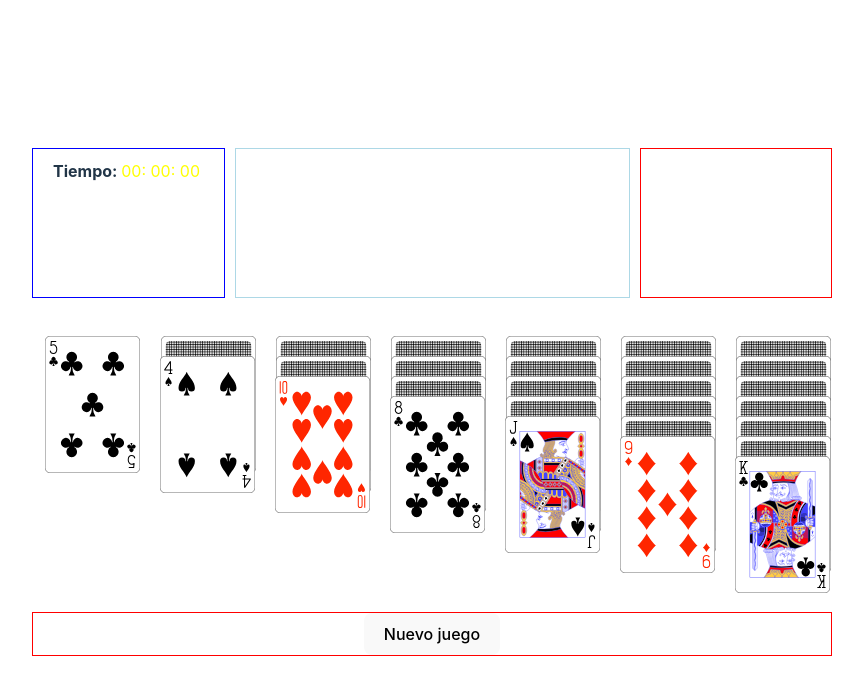
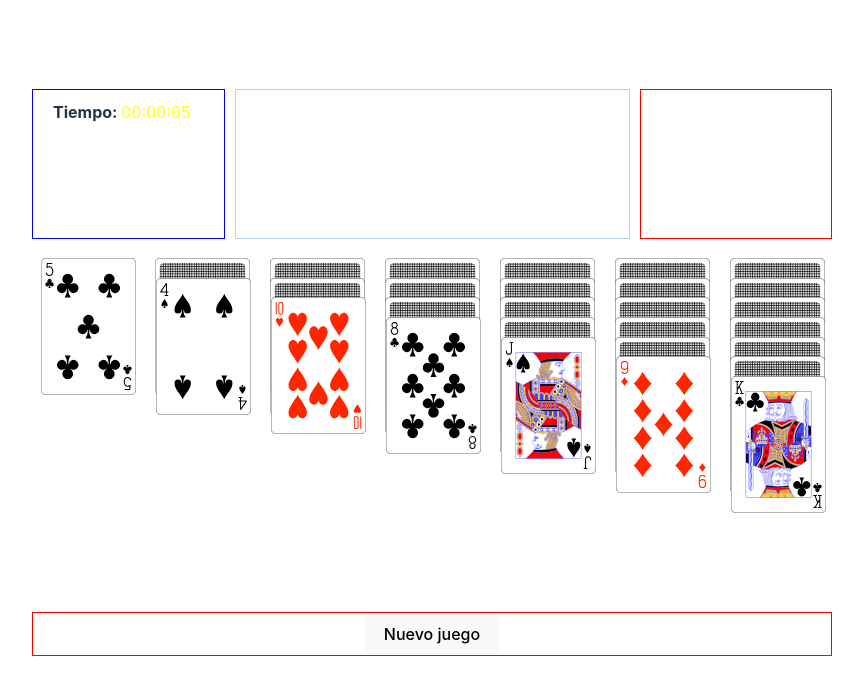
Before and after one commit to JeanfrancoPCI/solitaire-vite-app, a website built with Vite: page index.html in a window 1280 px wide. Shown: the top 691 px of the page, without its empty margins (208-1071 px from the left). Built offline with nearby package versions, Linux system fonts and the light colour scheme.

Commit message:
Realizadas refactorizaciones aplicando POO. Avance de eventos para drag & drop

```diff
--- a/main.js
+++ b/main.js
@@ -2,7 +2,7 @@ import './style.css';
 import javascriptLogo from './javascript.svg';
 import viteLogo from '/vite.svg';
 import { renderMenuButtons } from './src/presentation/menu-buttons/render-menu-buttons';
-import { game } from './src/presentation/game/render-game';
+import { renderGame } from './src/presentation/game/render-game';
 
 document.querySelector('#app').innerHTML = `
   <div class="app">
@@ -26,4 +26,4 @@ document.querySelector('#app').innerHTML = `
 const menuButtons = document.querySelector('.menu-buttons');
 const divGame = document.querySelector('.game');
 renderMenuButtons(menuButtons);
-game(divGame);
+renderGame(divGame);
--- /dev/null
+++ b/src/models/column.js
@@ -0,0 +1,8 @@
+
+export class Column {
+
+    constructor( position, cards ) {
+        this.position = position;
+        this.cards = cards;
+    }
+}
--- a/src/models/deck.js
+++ b/src/models/deck.js
@@ -2,8 +2,6 @@ import { Card } from "./card";
 import { Signs, Specials } from "./enums";
 
 export class Deck {
-
-    cards;
 
     constructor() {
         this.cards = this.fillCards();
--- /dev/null
+++ b/src/models/game.js
@@ -0,0 +1,46 @@
+import { Timer } from "./timer";
+import { Deck } from "./deck";
+import { Signs } from "./enums";
+import { Group } from "./group";
+import { Column } from "./column";
+
+export class Game {
+
+    timer;
+    deck;
+    cards;
+    columns;
+    groups;
+
+    constructor() {
+        this.timer = new Timer();
+        this.deck = new Deck();
+        this.cards = [];
+        this.groups = [];
+        this.createGroups();
+        this.columns = [];
+        this.distributeColumns();
+    }
+
+    createGroups() {
+        for (let i = 0; i < 4; i++) {
+            this.groups.push(new Group(i, Signs[i]));
+        }
+    }
+
+    distributeColumns() {
+        for (let i = 1; i <= 7; i++) {
+            let cards = this.createColumnCards(i);
+            this.columns.push(new Column(i, cards));
+        }
+    }
+
+    createColumnCards( column ) {
+        let cards = [];
+        for(let i = 0; i < column; i++) {
+            cards.push(this.deck.cards.pop());
+        }
+        cards[cards.length - 1].isVisible = true;
+        return cards;
+    }
+}
--- /dev/null
+++ b/src/models/group.js
@@ -0,0 +1,11 @@
+
+export class Group {
+
+    cards;
+
+    constructor(position, sign) {
+        this.position = position;
+        this.sign = sign;
+        this.cards = [];
+    }
+}
--- /dev/null
+++ b/src/models/timer.js
@@ -0,0 +1,46 @@
+
+export class Timer {
+
+    start;
+    end;
+    isFinish;
+
+    constructor() {
+        this.seconds = 0;
+        this.minutes = 0;
+        this.hours = 0;
+        this.isFinish = false;
+    }
+
+    init(divElement) {
+        this.start = new Date();
+        let timer = setInterval(() => {
+            this.tick();
+            divElement.innerHTML = this.toString();
+
+            if ( this.isFinish ) {
+                clearInterval(timer);
+            }
+        }, 1000);
+    }
+
+    stop() {
+        this.end = new Date();
+    }
+
+    tick() {
+        if (this.seconds == 59) {
+            if (this.minutes == 59) {
+                this.hours++;
+                this.minutes = 0;
+            } else
+                this.minutes++;
+            this.seconds = 0;
+        } else
+            this.seconds++;
+    }
+
+    toString() {
+        return `${ String(this.hours).padStart(2, '0') }:${ String(this.minutes).padStart(2, '0') }:${ String(this.seconds).padStart(2, '0') }`;
+    }
+}
--- a/src/presentation/cards/card.css
+++ b/src/presentation/cards/card.css
@@ -1,11 +1,3 @@
-
-.cards {
-    display: grid;
-    grid-template-columns: repeat(7, minmax(auto, 1fr));
-    grid-template-rows: 1fr;
-    grid-gap: 5px;
-    width: 100%;
-}
 
 .card-column {
     position: relative;
@@ -21,11 +13,11 @@
 }
 
 .front {
-    margin-left: 10px;
+    margin-left: 5px;
 }
 
 .back {
-    /* margin-left: -2px; */
+    margin-left: 5px;
     transform: rotateY(180deg);
 }
 
@@ -37,44 +29,3 @@
     width: 95px;
     height: 137px;
 }
-
-.column-1 {
-    grid-column: 1;
-    grid-row: 1;
-}
-
-.column-2 {
-    grid-column: 2;
-    grid-row: 1;
-}
-
-/*
-.column-2 ~ .column-2 {
-    margin-top: 20px;
-} */
-
-.column-3 {
-    grid-column: 3;
-    grid-row: 1;
-}
-
-
-.column-4 {
-    grid-column: 4;
-    grid-row: 1;
-}
-
-.column-5 {
-    grid-column: 5;
-    grid-row: 1;
-}
-
-.column-6 {
-    grid-column: 6;
-    grid-row: 1;
-}
-
-.column-7 {
-    grid-column: 7;
-    grid-row: 1;
-}
--- a/src/presentation/cards/render-card-column.js
+++ /dev/null
@@ -1,75 +0,0 @@
-import { Card } from '../../models/card';
-import './card.css';
-
-const pathAssetsCards = '../assets/cards';
-const svgBackCover = 'back-black.svg';
-
-export const renderCardColumn = ( card ) => {
-
-    let cardDiv = document.createElement('div');
-    cardDiv.setAttribute('data-id', card.value + card.sign)
-
-    if ( !card.isVisible) {
-        createBackCover(cardDiv);
-        cardDiv.classList.add('flipCard');
-    } else {
-        createFrontCover(card.value, card.sign, cardDiv);
-    }
-
-    cardDiv.addEventListener('click', () => flipCard(cardDiv, card.value + card.sign));
-    return cardDiv;
-}
-
-const flipCard = (cardDiv, id) => {
-    let element;
-    let sign = id.substring(id.length - 1);
-    let value = id.replace(sign, '');
-    if (!cardDiv.classList.contains('flipCard')) {
-        element = 'front';
-        createBackCover(cardDiv);
-        cardDiv.getElementsByClassName('back')[0].setAttribute('data-id', id);
-        id = ''
-    } else {
-        element = 'back';
-        createFrontCover(value, sign, cardDiv);
-    }
-    removePreviousChild(cardDiv, element)
-    cardDiv.setAttribute('data-id',id);
-    cardDiv.classList.toggle('flipCard');
-    return cardDiv;
-}
-
-const createFrontCover = ( value, sign, divElement ) => {
-    const front = document.createElement('div');
-    front.classList.add('front');
-
-    const imgFront = document.createElement('img');
-    imgFront.setAttribute('src', pathAssetsCards + '/' + value + sign + '.svg');
-
-    front.appendChild(imgFront);
-    divElement.append(front);
-}
-
-const createBackCover = ( divElement ) => {
-    const back = document.createElement('div');
-    back.classList.add('back');
-
-    const imgBack = document.createElement('img');
-    imgBack.setAttribute('src', pathAssetsCards + '/' + svgBackCover);
-
-    back.appendChild(imgBack);
-    divElement.append(back);
-}
-
-const removePreviousChild = ( divElement, classCss ) => {
-    const element = divElement.getElementsByClassName(classCss)[0];
-    setTimeout(()=>{
-        divElement.removeChild(element);
-    }, 100)
-}
-
-// const getIdCard = ( divElement ) => {
-//     return !divElement.getAttribute('data-id') ?
-//         divElement.getElementsByClassName('back')[0].getAttribute('data-id') :
-//         divElement.getAttribute('data-id');
-// }
--- /dev/null
+++ b/src/presentation/cards/render-card.js
@@ -0,0 +1,79 @@
+import './card.css'
+
+const pathAssetsCards = '../assets/cards';
+const svgBackCover = 'back-black.svg';
+
+export const renderCard = ( card ) => {
+    let cardDiv = document.createElement('div');
+    cardDiv.classList.add('card-column');
+    cardDiv.setAttribute('data-id', card.value + card.sign)
+
+    if ( !card.isVisible) {
+        createBackCover(cardDiv);
+        cardDiv.classList.add('flipCard');
+    } else {
+        createFrontCover(card.value + card.sign, cardDiv);
+    }
+    return cardDiv;
+}
+
+const createFrontCover = ( id, divElement ) => {
+    const front = document.createElement('div');
+    front.classList.add('front');
+
+    const imgFront = document.createElement('img');
+    imgFront.setAttribute('src', pathAssetsCards + '/' + id + '.svg');
+
+    front.appendChild(imgFront);
+    divElement.append(front);
+}
+
+const createBackCover = ( divElement ) => {
+    const back = document.createElement('div');
+    back.classList.add('back');
+
+    const imgBack = document.createElement('img');
+    imgBack.setAttribute('src', pathAssetsCards + '/' + svgBackCover);
+
+    back.appendChild(imgBack);
+    divElement.append(back);
+}
+
+
+// const images = document.querySelectorAll("img");
+// const containers = document.querySelectorAll(".container");
+
+// images.forEach((image) => {
+//   image.addEventListener("dragstart", dragStart);
+//   image.addEventListener("dragend", dragEnd);
+// });
+
+// containers.forEach((container) => {
+//   container.addEventListener("dragover", dragOver);
+//   container.addEventListener("drop", drop);
+// });
+
+// function dragStart(event) {
+//   event.dataTransfer.setData("draggedImageId", event.target.id);
+//   setTimeout(() => event.target.classList.toggle("hidden"));
+// }
+
+// function dragEnd(event) {
+//   event.target.classList.toggle("hidden");
+// }
+
+// function dragOver(event) {
+//   event.preventDefault();
+// }
+
+// function drop(event) {
+//   const draggedImageId = event.dataTransfer.getData("draggedImageId");
+//   const draggedImage = document.getElementById(draggedImageId);
+//   const fromContainer = draggedImage.parentNode;
+//   const toContainer = event.currentTarget;
+
+//   if (toContainer !== fromContainer) {
+//     fromContainer.appendChild(toContainer.firstElementChild);
+//     toContainer.appendChild(draggedImage);
+//   }
+// }
--- /dev/null
+++ b/src/presentation/columns/columns.css
@@ -0,0 +1,22 @@
+
+.columns {
+    display: grid;
+    grid-template-columns: repeat(7, minmax(auto, 1fr));
+    grid-template-rows: 1fr;
+    grid-gap: 5px;
+    width: 100%;
+    height: 100%;
+}
+
+.column-grid {
+    display: grid;
+    grid-template-columns: 1fr;
+    grid-template-rows: repeat(6, minmax(auto, 1fr)) 150px;
+    grid-gap: 15px;
+    height: 100%;
+    border: 1px solid white;
+}
+
+.pointed {
+    border: 2px dotted white;
+}
--- /dev/null
+++ b/src/presentation/columns/render-column.js
@@ -0,0 +1,48 @@
+import { renderCard } from '../cards/render-card';
+import './columns.css';
+
+export const renderColumnCards = ( divElement, columns ) => {
+    for (let i = 0; i < columns.length; i++) {
+        let divColumn = document.createElement('div');
+        divColumn.classList.add('column-grid');
+        for (let card of columns[i].cards) {
+            divColumn.append(renderCard(card));
+        }
+        divColumn.addEventListener('dragover', () => dragOver(event, columns));
+        divElement.append(divColumn);
+    }
+}
+
+const dragOver = (event, columns) => {
+    const  newColumn = event.currentTarget;
+    console.log(newColumn);
+    // event.dataTransfer.setData("column", event.target.id);
+    event.preventDefault();
+}
+
+// const drop = (event, column) => {
+//     const cardId = event.dataTransfer.getData("cardId");
+//     const cardDiv = document.querySelector(`[data-id="${ cardId }"]`);
+//     const columnDivParent = cardDiv.parentNode();
+//     const positionColumn = columnDivParent.classList.
+//     const columnDivFor = event.currentTarget;
+
+//     if ()
+// }
+
+// function drop(event) {
+//   const draggedImageId = event.dataTransfer.getData("draggedImageId");
+//   const draggedImage = document.getElementById(draggedImageId);
+//   const fromContainer = draggedImage.parentNode;
+//   const toContainer = event.currentTarget;
+
+//   if (toContainer !== fromContainer) {
+//     fromContainer.appendChild(toContainer.firstElementChild);
+//     toContainer.appendChild(draggedImage);
+//   }
+// }
+
+// containers.forEach((container) => {
+//   container.addEventListener("dragover", dragOver);
+//   container.addEventListener("drop", drop);
+// });
--- a/src/presentation/deck/render-deck.js
+++ b/src/presentation/deck/render-deck.js
@@ -1,46 +1,44 @@
 import { Deck } from '../../models/deck';
-import { renderCardColumn } from '../cards/render-card-column';
 
 let deck;
 
-export const renderDeck = (deckElement, cardsElement) => {
-    deck = new Deck();
-    distributeGroups(deck);
-    renderColumns(deck, cardsElement);
+export const renderDeck = (deckElement, deck) => {
+    // distributeGroups(deck);
+    // renderColumns(deck, cardsElement);
 }
 
-const distributeGroups = ( deck ) => {
+// const distributeGroups = ( deck ) => {
 
-    for (let i = 1; i <= 7; i++) {
-        deck["column-" + i] = createColumnCards(deck, i);
-    }
-}
+//     for (let i = 1; i <= 7; i++) {
+//         deck["column-" + i] = createColumnCards(deck, i);
+//     }
+// }
 
-const createColumnCards = ( deck, column ) => {
+// const createColumnCards = ( deck, column ) => {
 
-    let cards = [];
-    for(let i = 0; i < column; i++) {
-        cards.push(deck.cards.pop());
-    }
-    cards[cards.length - 1].isVisible = true;
-    return cards;
-}
+//     let cards = [];
+//     for(let i = 0; i < column; i++) {
+//         cards.push(deck.cards.pop());
+//     }
+//     cards[cards.length - 1].isVisible = true;
+//     return cards;
+// }
 
-const renderColumns = ( deck, cardsElement ) => {
+// const renderColumns = ( deck, cardsElement ) => {
 
-    let margin = 20;
-    let cards = [];
-    let cardDiv;
-    for (let i = 1; i <= 7; i++) {
-        cards = deck["column-" + i];
-        for (let j = 0; j < cards.length; j++) {
-            cardDiv = renderCardColumn(cards[j]);
-            cardDiv.classList.add('card-column');
-            cardDiv.classList.add(`column-${i}`);
-            cardDiv.setAttribute('z-index', j+1);
-            cardDiv.style.marginTop = (j + 1) * margin + 'px';
+//     let margin = 20;
+//     let cards = [];
+//     let cardDiv;
+//     for (let i = 1; i <= 7; i++) {
+//         cards = deck["column-" + i];
+//         for (let j = 0; j < cards.length; j++) {
+//             cardDiv = renderCardColumn(cards[j]);
+//             cardDiv.classList.add('card-column');
+//             cardDiv.classList.add(`column-${i}`);
+//             cardDiv.setAttribute('z-index', j+1);
+//             cardDiv.style.marginTop = (j + 1) * margin + 'px';
 
-            cardsElement.append(cardDiv);
-        }
-    }
-}
+//             cardsElement.append(cardDiv);
+//         }
+//     }
+// }
--- a/src/presentation/game/game.css
+++ b/src/presentation/game/game.css
@@ -27,7 +27,7 @@
     border: 1px solid red;
 }
 
-.cards {
+.columns {
     grid-column: 1 / 5;
     grid-row: 2;
     border: 1px solid white;
--- a/src/presentation/game/game.html
+++ b/src/presentation/game/game.html
@@ -9,7 +9,7 @@
     <div class="deck">
 
     </div>
-    <div class="cards">
+    <div class="columns">
 
     </div>
 </div>
--- a/src/presentation/game/render-game.js
+++ b/src/presentation/game/render-game.js
@@ -1,32 +1,23 @@
 import html  from "./game.html?raw";
 import './game.css';
-import { timerComponent } from "../timer/reder-timer";
+import { renderTimer } from "../timer/render-timer";
 import { renderDeck } from "../deck/render-deck";
+import { renderColumnCards } from "../columns/render-column";
+import { Game } from "../../models/game";
 
-export const game = ( element ) => {
+let game;
+
+export const renderGame = ( element ) => {
 
     element.innerHTML = html;
-    const timer = document.querySelector('.timer');
-    const cards = document.querySelector('.cards');
-    const deck = document.querySelector('.deck');
-    timerComponent(timer);
+    const timerDiv = document.querySelector('.timer');
+    const columnsDiv = document.querySelector('.columns');
+    const deckDiv = document.querySelector('.deck');
 
-    // const card = new Card('Q','H');
-    // const card2 = new Card('10','C');
-    // const card3 = new Card('A','S');
-    // const card4 = new Card('9','D');
-    // const card5 = new Card('3','C');
-    // const card6 = new Card('2','S');
-    // const card7 = new Card('K','D');
-    // const card8 = new Card('5','H');
-    // renderCard(cards, card);
-    // renderCard(cards, card2);
-    // renderCard(cards, card3);
-    // renderCard(cards, card4);
-    // renderCard(cards, card5);
-    // renderCard(cards, card6);
-    // renderCard(cards, card7);
-    // renderCard(cards, card8);
+    game = new Game();
 
-    renderDeck(deck, cards);
+    renderTimer(timerDiv, game.timer);
+    renderDeck(deckDiv, game.deck);
+    renderColumnCards(columnsDiv, game.columns);
+
 };
--- a/src/presentation/timer/reder-timer.js
+++ /dev/null
@@ -1,54 +0,0 @@
-import './timer.css';
-
-let time;
-let hours = 0;
-let minutes = 0;
-let seconds = 0;
-let isFinish = false;
-
-let spanTimeLeft;
-
-export const timerComponent = ( element) => {
-
-    const labelTime = document.createElement('label');
-    labelTime.innerHTML = 'Tiempo: ';
-    spanTimeLeft = document.createElement('span');
-
-    element.append(labelTime);
-
-    updateTime(spanTimeLeft);
-    element.append(spanTimeLeft);
-    // initTime(spanTimeLeft);
-}
-
-const updateTime = ( element ) => {
-    time = `${ String(hours).padStart(2, '0') }:
-            ${ String(minutes)  .padStart(2, '0') }:
-            ${ String(seconds)  .padStart(2, '0') }`;
-    element.innerHTML = `${ time }`;
-}
-
-
-const initTime = ( element ) => {
-
-    let timer = setInterval(() => {
-        if (seconds === 59) {
-            if ( minutes === 59) {
-                hours++;
-                minutes = 0;
-            }
-            else {
-                minutes++;
-            }
-            seconds = 0;
-        } else {
-            seconds++;
-        }
-
-        updateTime( element );
-
-        if ( isFinish ) {
-            clearInterval(timer);
-        }
-    }, 1000);
-};
--- /dev/null
+++ b/src/presentation/timer/render-timer.js
@@ -0,0 +1,13 @@
+import './timer.css';
+
+export const renderTimer = ( element, timer) => {
+
+    const labelTime = document.createElement('label');
+    labelTime.innerHTML = 'Tiempo: ';
+    const spanTimeLeft = document.createElement('span');
+
+    element.append(labelTime);
+
+    timer.init(spanTimeLeft);
+    element.append(spanTimeLeft);
+}
```
